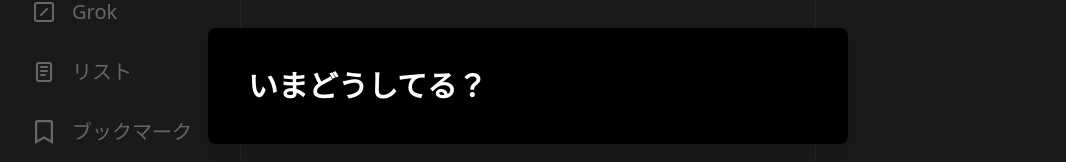
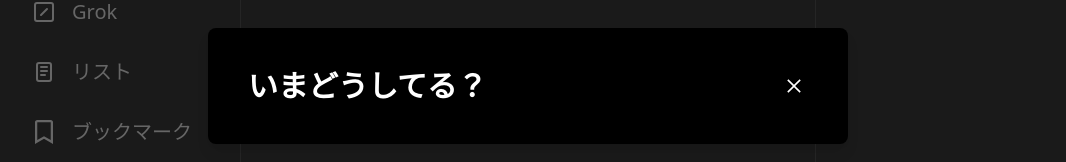
Before and after one commit to RyokiKudo/Twitterclone2, a Next.js app: page / in a window 1280 px wide. Shown: the part 314-476 px from the top of the page, without its empty margins (112-1178 px from the left). Built offline with nearby package versions, Linux system fonts and the light colour scheme.

Commit message:
Modalコンポーネントに閉じるボタンのクリックハンドラーを追加し、スタイルを改善

```diff
--- a/components/Modal.tsx
+++ b/components/Modal.tsx
@@ -98,7 +98,17 @@ const Modal:React.FC<ModalProps> = ({
                             "
                         >
                             <h3 className="text-3xl font-semibold text-white">{title}</h3>
-                            <button>
+                            <button
+                                onClick={handleClose}
+                                className="
+                                    p-1
+                                    ml-auto
+                                    border-0
+                                    text-white
+                                    hover:opacity-70
+                                    transition
+                                "
+                            >
                                 <AiOutlineClose size={20}/>
                             </button>
                         </div>
```
